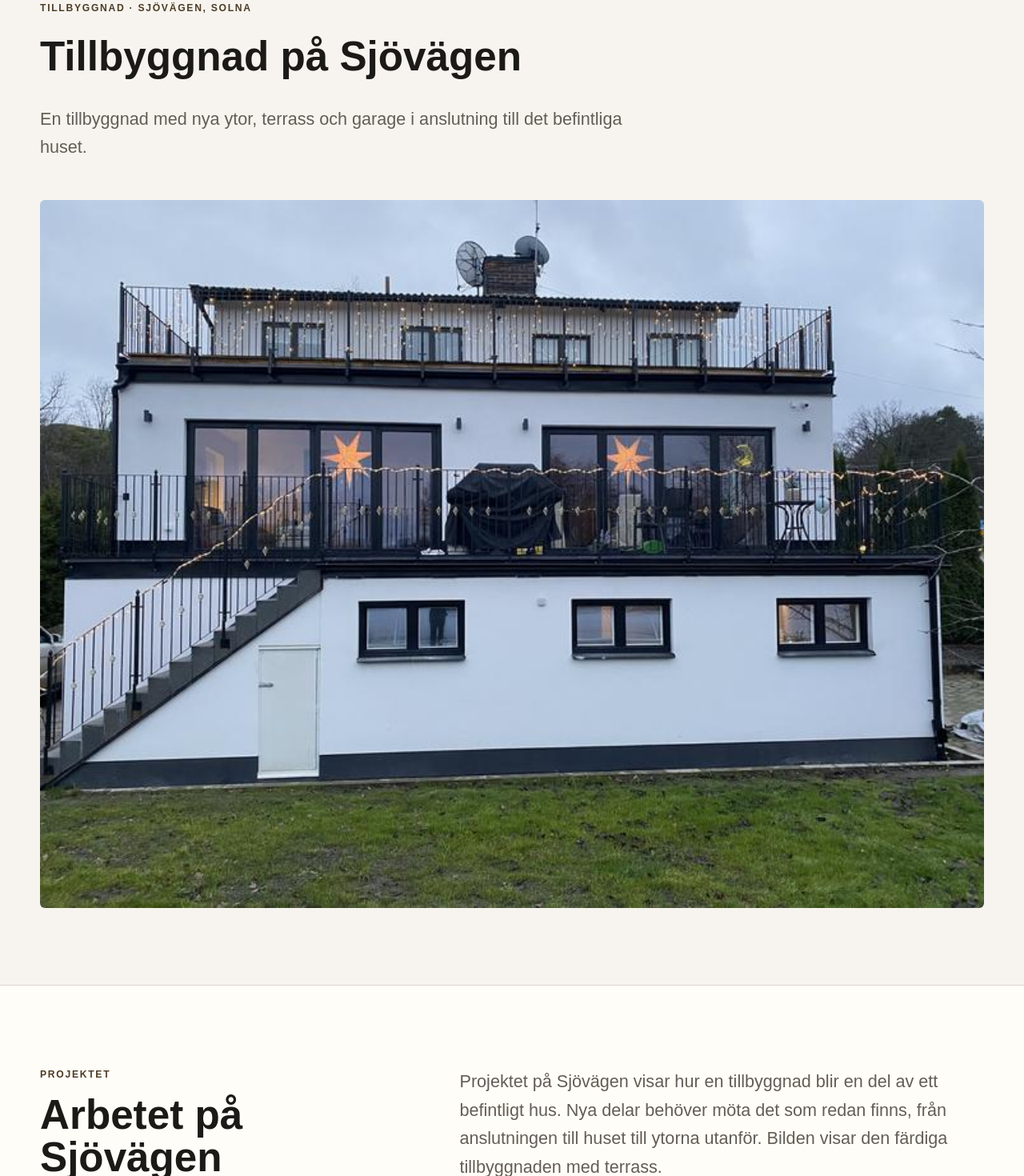
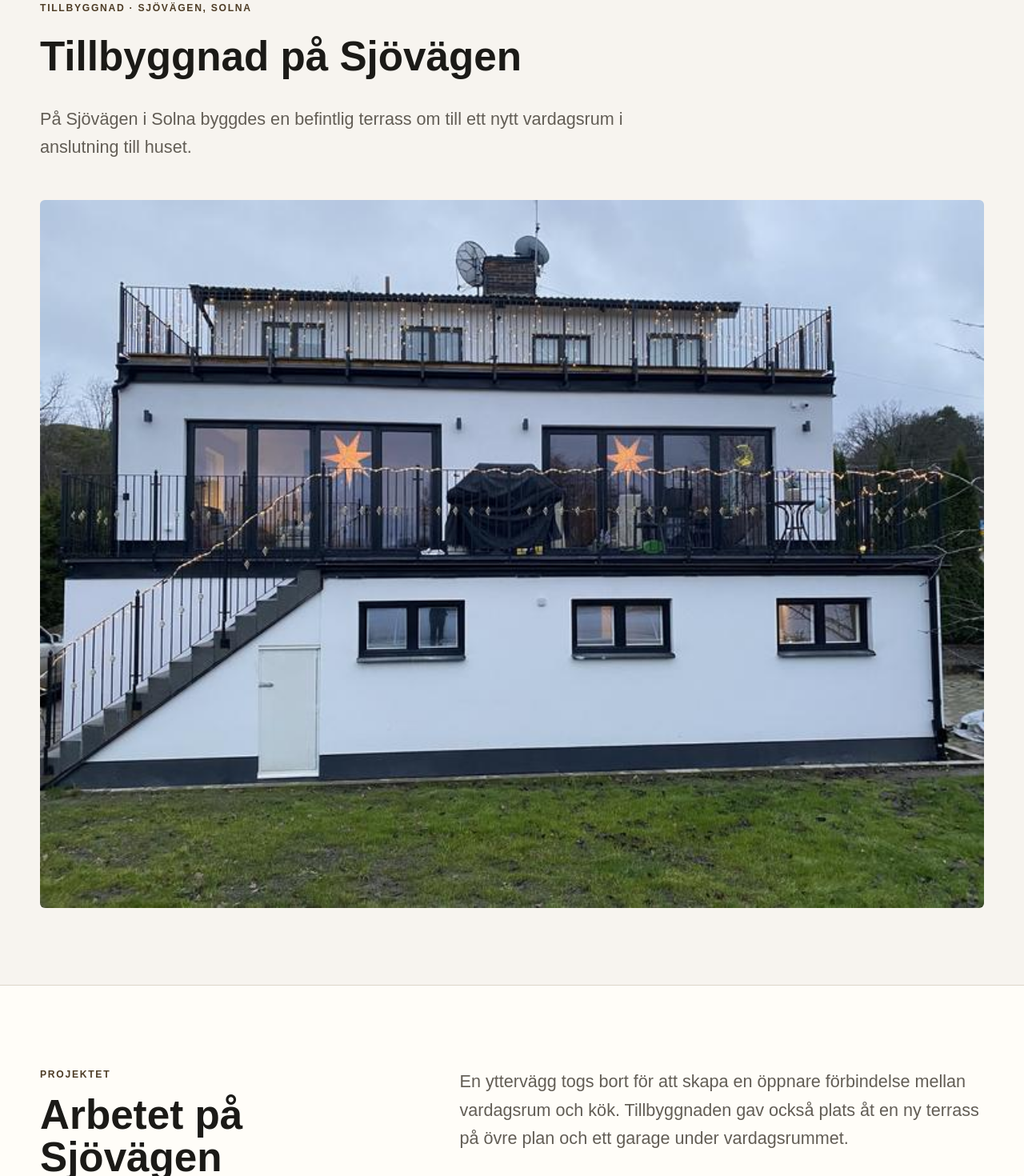
Before and after one commit to tornrosdaniel-cell/tornrosbygg-web, a Next.js app: page /projekt/tillbyggnad-sjovagen-solna in a window 1280 px wide. Shown: the part 176-1646 px from the top of the page at 80% size. Built offline with nearby package versions, Linux system fonts and the light colour scheme.

Commit message:
Add verified legacy project details and route redirects

```diff
--- a/src/app/projekt/tillbyggnad-sjovagen-solna/page.tsx
+++ b/src/app/projekt/tillbyggnad-sjovagen-solna/page.tsx
@@ -3,7 +3,7 @@ import { ProjectDetail, type Project } from "@/components/project-detail";
 
 export const metadata: Metadata = {
   title: "Tillbyggnad på Sjövägen, Solna | Törnros Bygg",
-  description: "Se ett tillbyggnadsprojekt med nya ytor, terrass och garage på Sjövägen i Solna.",
+  description: "Se tillbyggnaden på Sjövägen i Solna där en tidigare terrass blev vardagsrum, med ny terrass ovanpå och garage under.",
   alternates: { canonical: "/projekt/tillbyggnad-sjovagen-solna/" },
 };
 
@@ -11,8 +11,9 @@ const project: Project = {
   title: "Tillbyggnad på Sjövägen",
   location: "Sjövägen, Solna",
   category: "Tillbyggnad",
-  intro: "En tillbyggnad med nya ytor, terrass och garage i anslutning till det befintliga huset.",
-  details: "Projektet på Sjövägen visar hur en tillbyggnad blir en del av ett befintligt hus. Nya delar behöver möta det som redan finns, från anslutningen till huset till ytorna utanför. Bilden visar den färdiga tillbyggnaden med terrass.",
+  intro: "På Sjövägen i Solna byggdes en befintlig terrass om till ett nytt vardagsrum i anslutning till huset.",
+  details: "En yttervägg togs bort för att skapa en öppnare förbindelse mellan vardagsrum och kök. Tillbyggnaden gav också plats åt en ny terrass på övre plan och ett garage under vardagsrummet.",
+  highlights: ["Tidigare terrass blev vardagsrum", "Öppnare samband mellan vardagsrum och kök", "Ny övre terrass med åtkomst från sovrum och badrum", "Garage under vardagsrummet"],
   image: "/images/projects/sjovagen/tillbyggnad-solna.jpeg",
   imageAlt: "Färdig tillbyggnad med terrass på Sjövägen i Solna",
   width: 740, height: 555,
```
